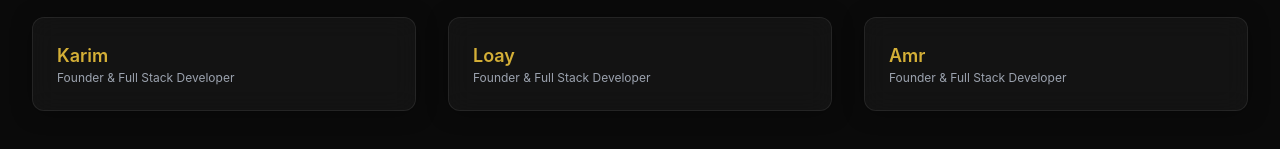
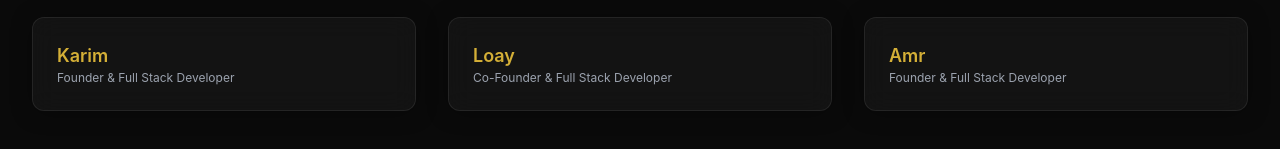
Before and after one commit to Karimjr21/DevEraXTech, a React (Vite) app in the folder frontend/: page /about in a window 1280 px wide. Shown: the part 651-800 px from the top of the page. Built offline with nearby package versions, Linux system fonts and the light colour scheme.

Commit message:
37 commit

```diff
--- a/frontend/pages/About.jsx
+++ b/frontend/pages/About.jsx
@@ -7,7 +7,7 @@ const timeline = [
 
 const team = [
   { name: 'Karim', role: 'Founder & Full Stack Developer' },
-  { name: 'Loay', role: 'Founder & Full Stack Developer' },
+  { name: 'Loay', role: 'Co-Founder & Full Stack Developer' },
   { name: 'Amr', role: 'Founder & Full Stack Developer' }
 ];
 
```
